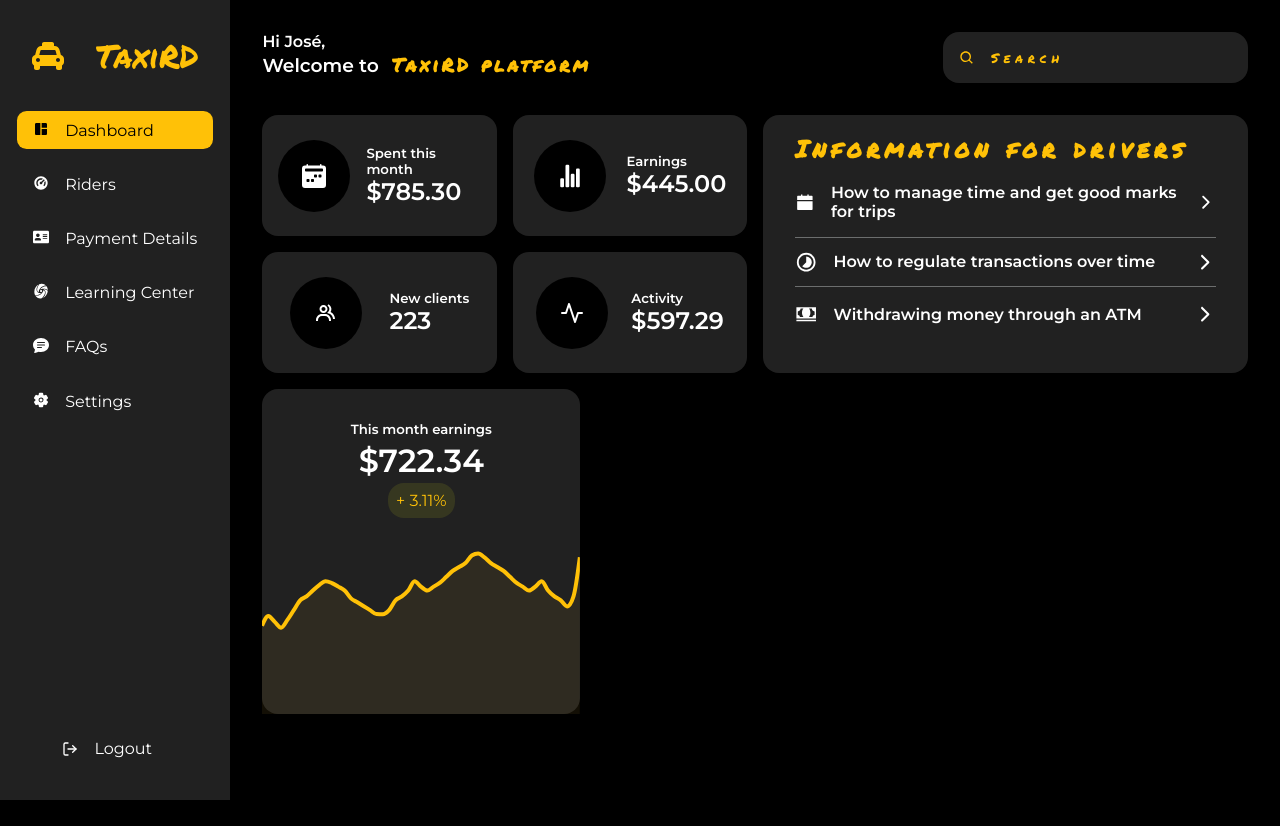
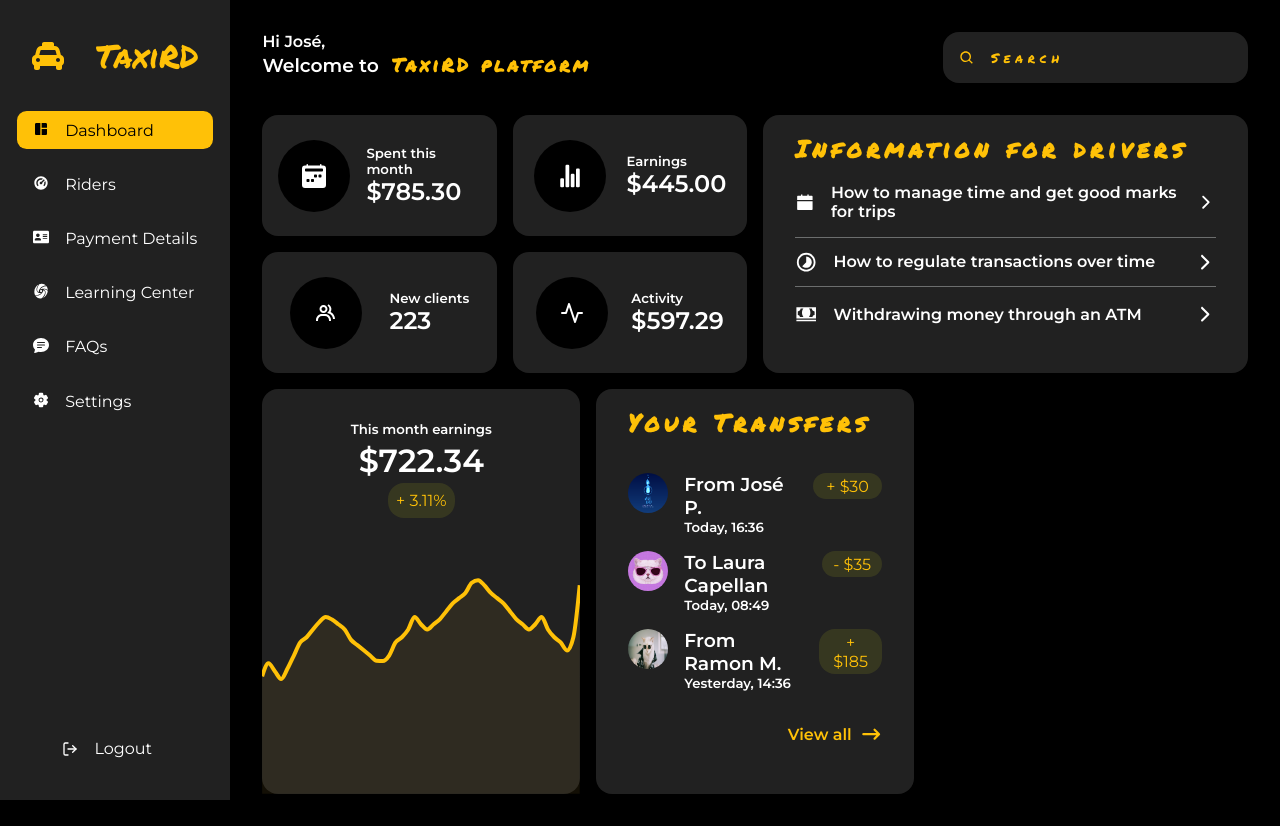
Before and after one commit to Jp90-22/taxird-dashboard, a React (Create React App) app: page / in a window 1280 px wide. Before the commit the page ends 800 px from the top, so only its background shows below. Built offline with nearby package versions, Linux system fonts and the light colour scheme.

Commit message:
Documented Earnings component, and implemented Transfer component

```diff
--- a/src/app/components/Transfers.jsx
+++ b/src/app/components/Transfers.jsx
@@ -1,5 +1,144 @@
 import React from "react";
+import styled from "styled-components";
+import { cardStyles } from "./reusableStyles";
 
+import avatarImage1 from "../assets/profile.jpg";
+import avatarImage2 from "../assets/avatarImg1.jpg";
+import avatarImage3 from "../assets/avatarImg2.jpg";
+
+// Icons
+import { HiArrowNarrowRight } from "react-icons/hi";
+
+/**
+ * Transfers styled component
+ * @returns Transfers component
+ */
 export default function Transfers() {
-  return <div>Transfers</div>;
+  // Transaction data
+  const transactions = [
+    {
+      image: avatarImage1,
+      name: "From José P.",
+      time: "Today, 16:36",
+      amount: "+ $30",
+    },
+    {
+      image: avatarImage2,
+      name: "To Laura Capellan",
+      time: "Today, 08:49",
+      amount: "- $35",
+    },
+    {
+      image: avatarImage3,
+      name: "From Ramon M.",
+      time: "Yesterday, 14:36",
+      amount: "+ $185",
+    },
+  ];
+
+  return (
+    <Section>
+      <div className="title">
+        <h2>Your Transfers</h2>
+      </div>
+      <div className="transactions">
+        {transactions.map((transaction, idx) => (
+          <div key={idx} className="transaction">
+            <div className="transaction__title">
+              <div className="transaction__title__image">
+                <img src={transaction.image} alt={`User ${idx}`} />
+              </div>
+              <div className="transaction__title__details">
+                <h3>{transaction.name}</h3>
+                <h5>{transaction.time}</h5>
+              </div>
+            </div>
+            <div className="transaction__amount">
+              <span>{transaction.amount}</span>
+            </div>
+          </div>
+        ))}
+      </div>
+      <a href="#" className="view">
+        View all <HiArrowNarrowRight />
+      </a>
+    </Section>
+  );
 }
+
+/**
+ * Section styled component
+ */
+const Section = styled.section`
+  ${cardStyles};
+  display: flex;
+  flex-direction: column;
+  gap: 1rem;
+  .title {
+    h2 {
+      color: #ffc107;
+      font-family: "Permanent Marker", cursive;
+      letter-spacing: 0.3rem;
+    }
+  }
+  .transactions {
+    display: flex;
+    flex-direction: column;
+    gap: 1rem;
+    margin-top: 1rem;
+    .transaction {
+      display: flex;
+      justify-content: space-between;
+      align-items: flex-start;
+      &__title {
+        display: flex;
+        gap: 1rem;
+        &__image {
+          img {
+            height: 2.5rem;
+            width: 2.5rem;
+            border-radius: 3rem;
+          }
+        }
+      }
+      &__amount {
+        background-color: #d7e41e1d;
+        padding: 0.2rem 0.5rem;
+        width: 4.5rem;
+        margin-left: 1rem;
+        border-radius: 1rem;
+        text-align: center;
+        transition: 0.3s ease-in-out;
+        &:hover {
+          background-color: #ffc107;
+          span {
+            color: black;
+          }
+        }
+        span {
+          color: #ffc107;
+        }
+      }
+    }
+  }
+  .view {
+    width: 100%;
+    display: flex;
+    justify-content: flex-end;
+    align-items: center;
+    text-decoration: none;
+    color: #ffc107;
+    font-weight: bold;
+    margin-top: 1rem;
+    gap: 0.5rem;
+    svg {
+      transition: 0.3s ease-in-out;
+      font-size: 1.4rem;
+    }
+    &:hover {
+      svg {
+        transform: translateX(0.5rem);
+      }
+    }
+  }
+`;
```
Also changed, not shown: src/app/components/Earnings.jsx (+7 -0 lines), src/app/assets/avatarImg1.jpg (added), src/app/assets/avatarImg2.jpg (renamed from src/app/assets/avatarImg.jpg).
